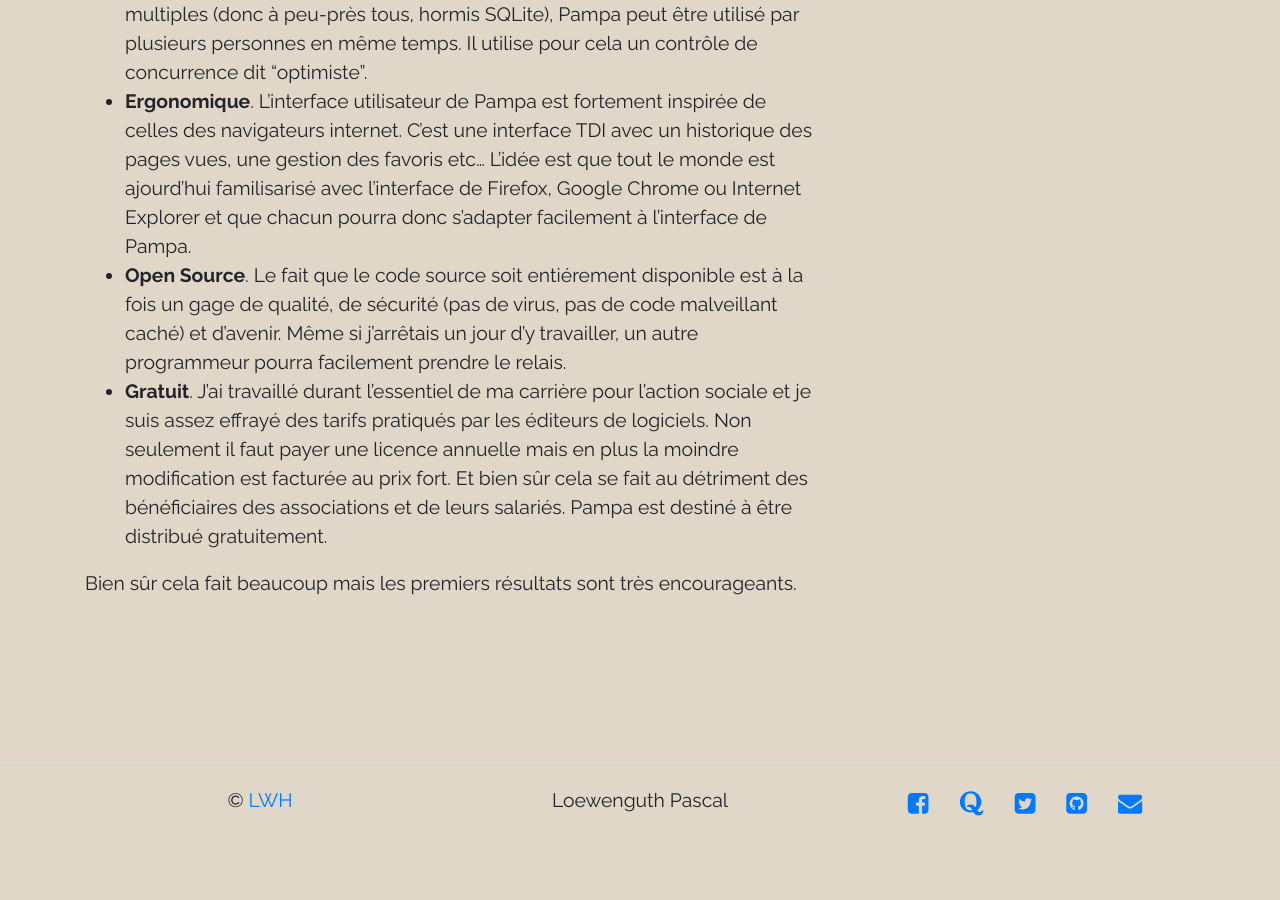
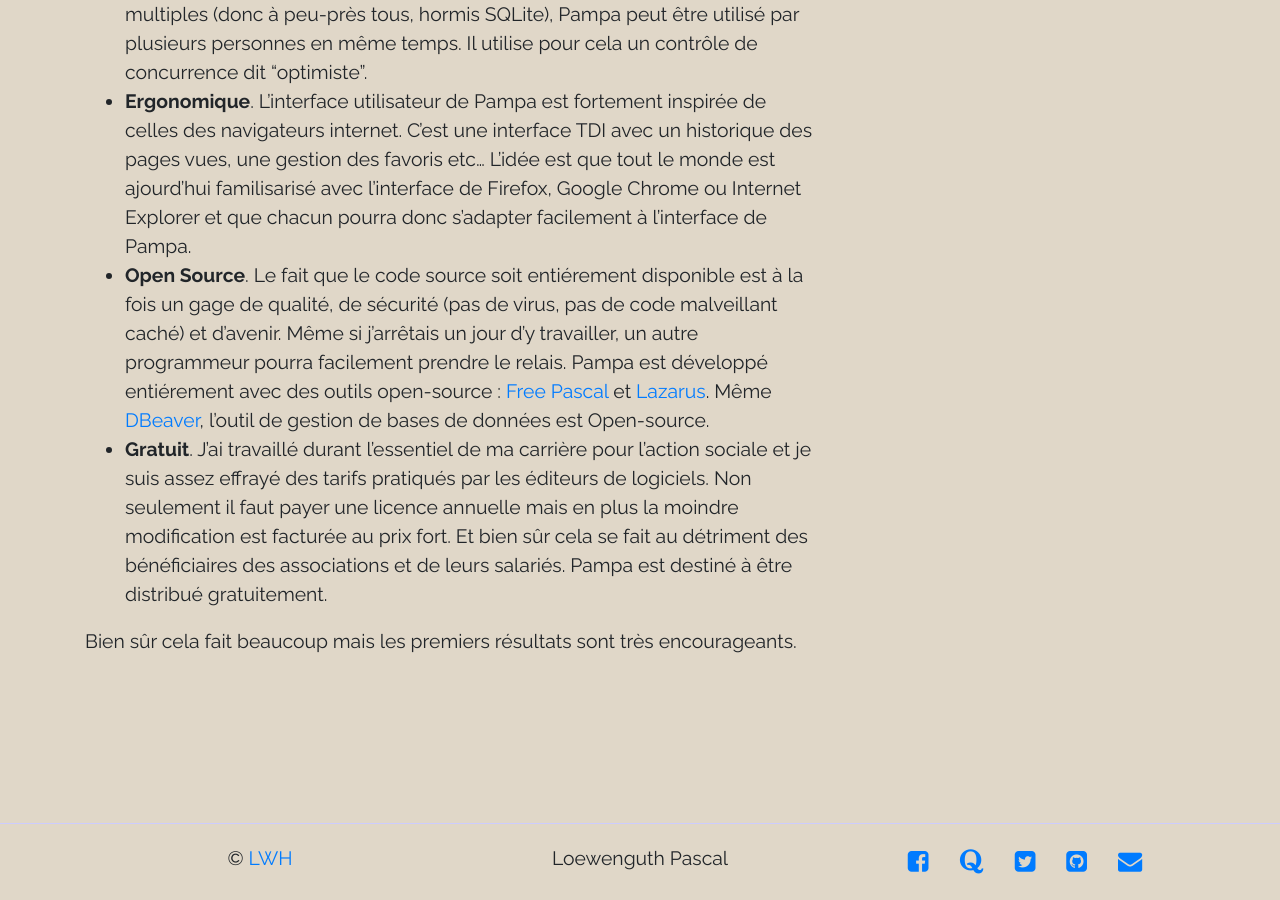
Before and after one commit to LWH-21/Pampa, a Jekyll site: the page built from docs/_posts/2021-10-28-Bienvenue.md, in a window 1280 px wide and 900 px high, scrolled down 881 px. Built offline with Jekyll 4.4.1, drawn with Linux system fonts in a browser that asks for light colours; before the commit the page ends 1723 px from its top, so only the background shows below that.

Commit message:
Update 2021-10-28-Bienvenue.md

```diff
--- a/docs/_posts/2021-10-28-Bienvenue.md
+++ b/docs/_posts/2021-10-28-Bienvenue.md
@@ -18,7 +18,7 @@ Par rapport aux quelques logiciels similaires existants (tous payant et très ch
 - **Configurable**. Il est possible d'ajouter des champs dans la plupart des tables. Par exemple, si vous avez besoin d'un champ "GIR" dans la table des clients, il suffit de l'ajouter, en spécifiant qu'il s'agit d'une zone numérique pouvant prendre les valeurs 1 à 6. Ensuite, on l'ajoute à l'écran concerné et il est immédiatement utilisable. Les écrans peuvent aussi être "customisés" : on peut ajouter ou supprimer des zones de saisie, changer leur positionnement, leur taille, l'ordre de tabulation etc...
 - **Multi-utilisateurs**. S'il est interfacé avec un SGBD supportant les connexions multiples (donc à peu-près tous, hormis SQLite), Pampa peut être utilisé par plusieurs personnes en même temps. Il utilise pour cela un contrôle de concurrence dit "optimiste".
 - **Ergonomique**. L'interface utilisateur de Pampa est fortement inspirée de celles des navigateurs internet. C'est une interface TDI avec un historique des pages vues, une gestion des favoris etc... L'idée est que tout le monde est ajourd'hui familisarisé avec l'interface de Firefox, Google Chrome ou Internet Explorer et que chacun pourra donc s'adapter facilement à l'interface de Pampa.
-- **Open Source**. Le fait que le code source soit entiérement disponible est à la fois un gage de qualité, de sécurité (pas de virus, pas de code malveillant caché) et d'avenir. Même si j'arrêtais un jour d'y travailler, un autre programmeur pourra facilement prendre le relais.
+- **Open Source**. Le fait que le code source soit entiérement disponible est à la fois un gage de qualité, de sécurité (pas de virus, pas de code malveillant caché) et d'avenir. Même si j'arrêtais un jour d'y travailler, un autre programmeur pourra facilement prendre le relais. Pampa est développé entiérement avec des outils open-source : [Free Pascal](https://www.freepascal.org/) et [Lazarus](https://www.lazarus-ide.org/).  Même [DBeaver](https://dbeaver.io/), l'outil de gestion de bases de données est Open-source.
 - **Gratuit**. J'ai travaillé durant l'essentiel de ma carrière pour l'action sociale et je suis assez effrayé des tarifs pratiqués par les éditeurs de logiciels. Non seulement il faut payer une licence annuelle mais en plus la moindre modification est facturée au prix fort. Et bien sûr cela se fait au détriment des bénéficiaires des associations et de leurs salariés. Pampa est destiné à être distribué gratuitement.
 
 Bien sûr cela fait beaucoup mais les premiers résultats sont très encourageants.
```
